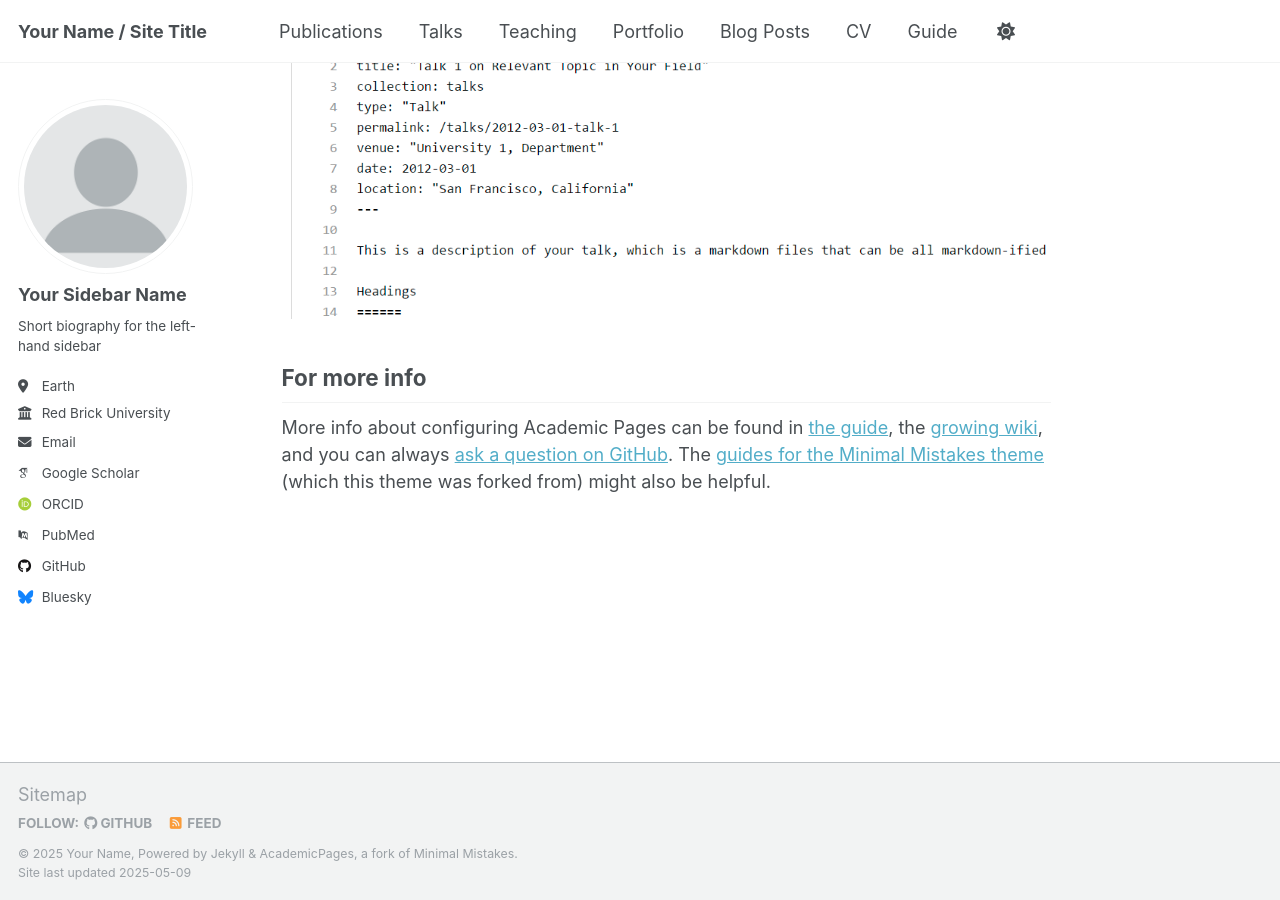
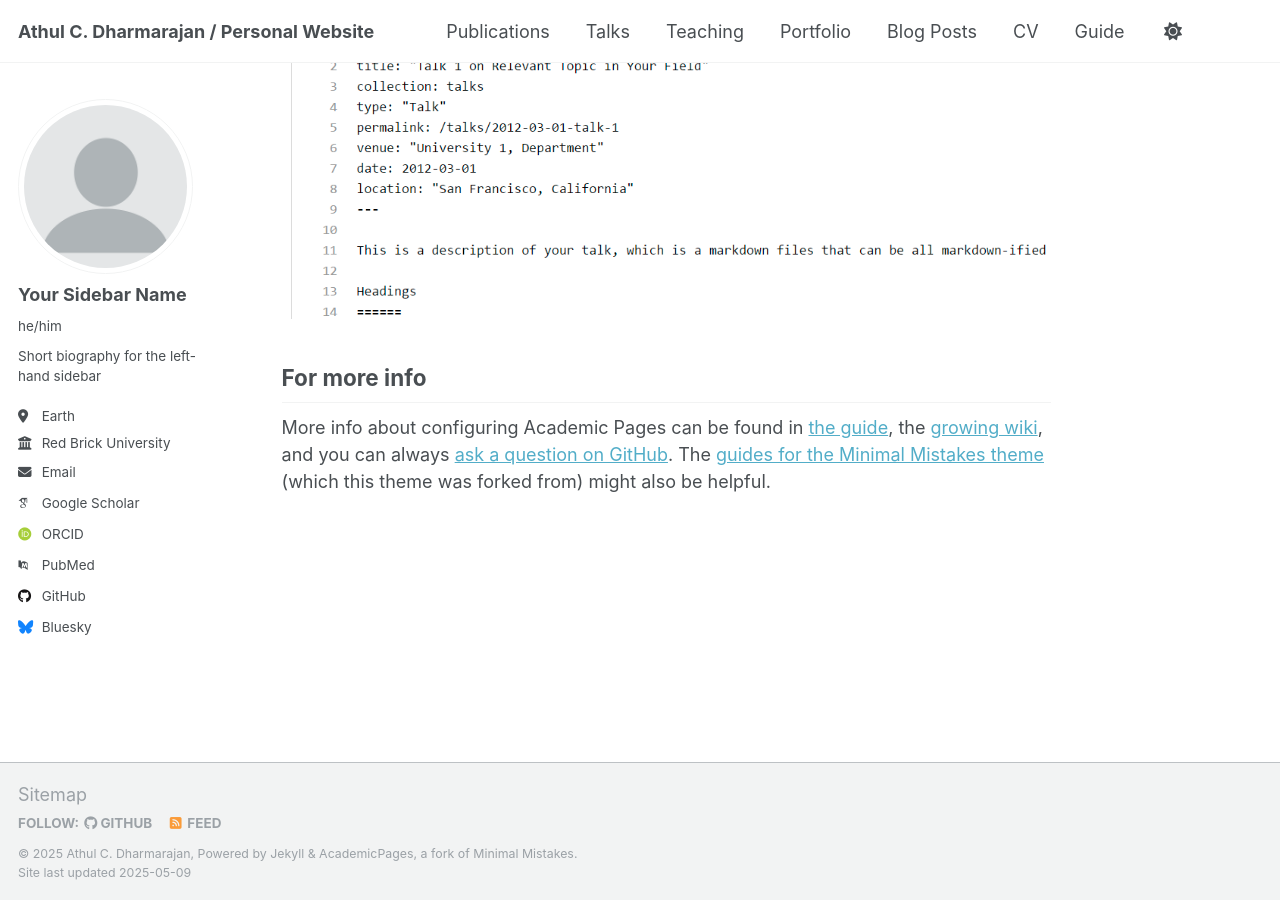
Before and after one commit to athulcd/athulcd.github.io, a Jekyll site: the page built from _pages/about.md, in a window 1280 px wide and 900 px high, scrolled down 2636 px. Built offline with Jekyll 4.4.1, drawn with Linux system fonts in a browser that asks for light colours; some web fonts are replaced.

Commit message:
update name

```diff
--- a/_config.yml
+++ b/_config.yml
@@ -9,9 +9,9 @@
 # Basic Site Settings
 locale                   : "en-US"
 site_theme               : "default"
-title                    : "Your Name / Site Title"
+title                    : "Athul C. Dharmarajan / Personal Website"
 title_separator          : "-"
-name                     : &name "Your Name"
+name                     : &name "Athul C. Dharmarajan"
 description              : &description "personal description"
 url                      : https://academicpages.github.io # the base hostname & protocol for your site e.g. "https://[your GitHub username].github.io" or if you already have some other page hosted on Github then use "https://[your GitHub username].github.io/[Your Repo Name]"
 baseurl                  : "" # the subpath of your site, e.g. "/blog"
@@ -24,7 +24,7 @@ author:
   # Biographic information
   avatar           : "profile.png"
   name             : "Your Sidebar Name"
-  pronouns         : # example: "she/her"
+  pronouns         : "he/him" # example: "she/her"
   bio              : "Short biography for the left-hand sidebar"
   location         : "Earth"
   employer         : "Red Brick University"
```
